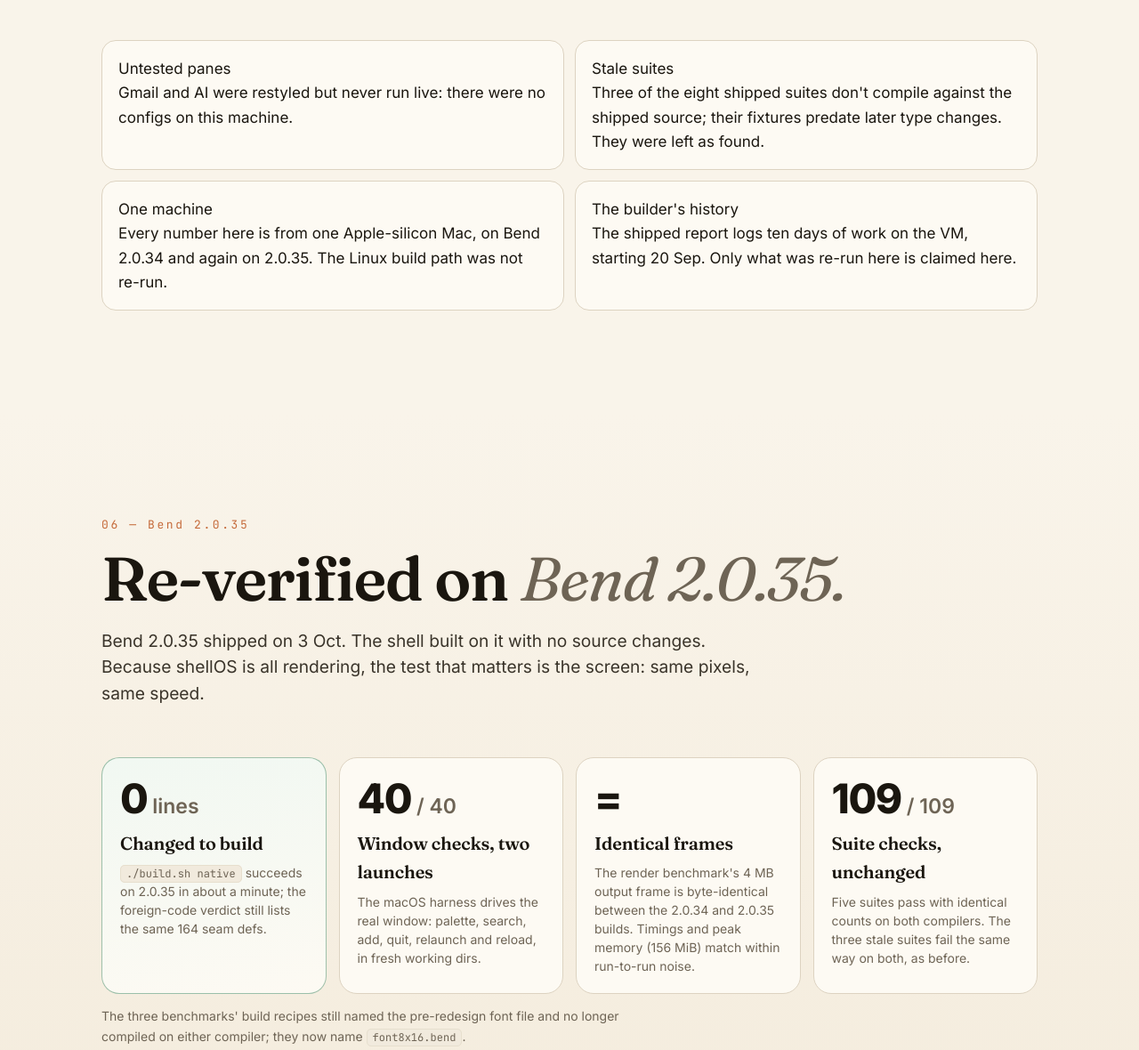
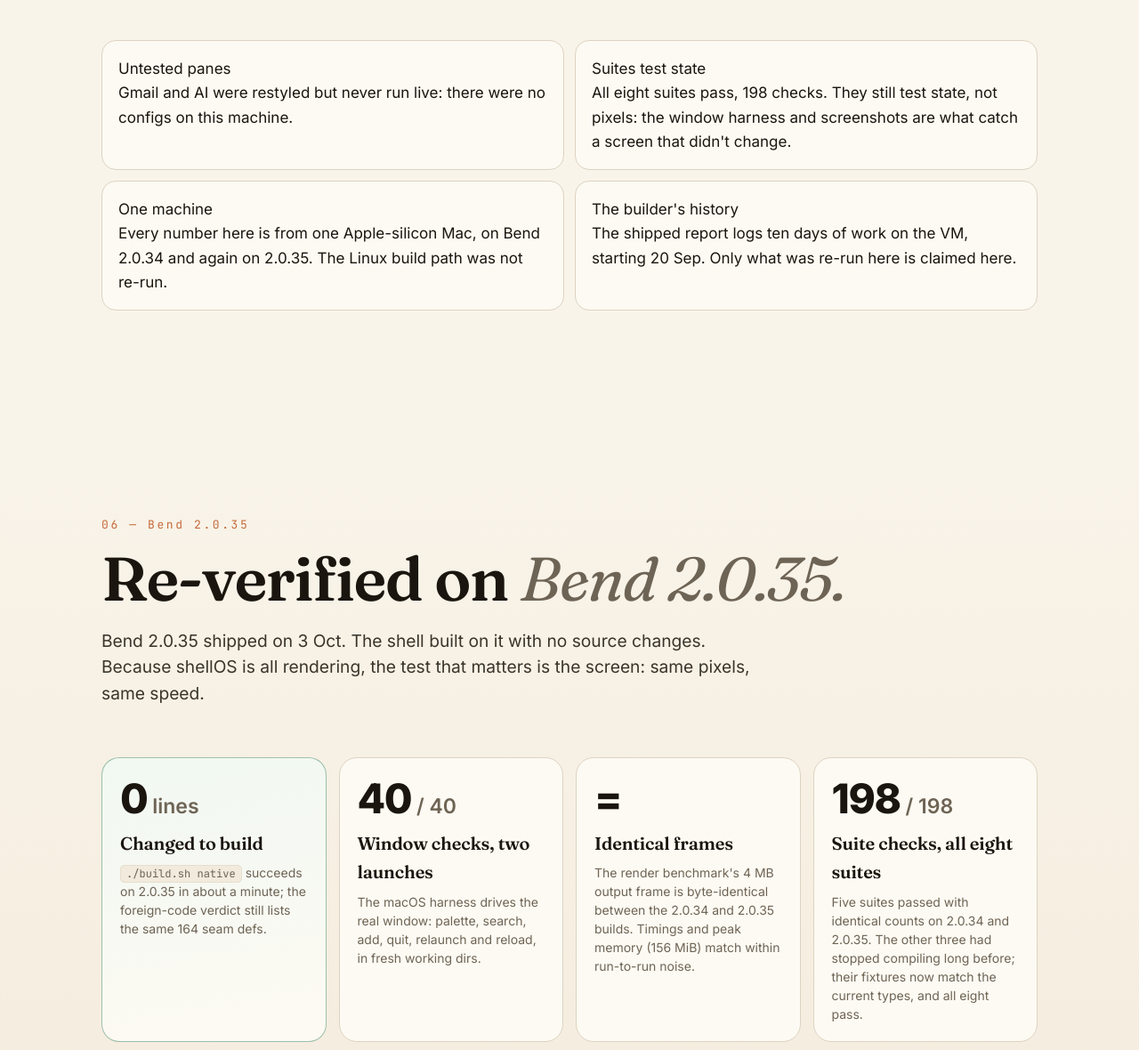
Before and after one commit to ckluis/shellOS, a plain HTML site: page index.html in a window 1280 px wide. Shown: the part 6991-8171 px from the top of the page at 89% size. Drawn offline with Linux system fonts and the light colour scheme.

Commit message:
Page and REPORT: all eight suites pass
The "Stale suites" limit becomes "Suites test state" (198 checks pass,
but screenshots still catch what state checks can't), and the 2.0.35
section counts 198/198 across all eight suites. REPORT.md records the fix.

Co-Authored-By: Claude Opus 5.5 <noreply@anthropic.com>

```diff
--- a/index.html
+++ b/index.html
@@ -155,7 +155,7 @@
   </div>
   <div class="facts">
     <div class="fact reveal"><div class="k">Untested panes</div><p>Gmail and AI were restyled but never run live: there were no configs on this machine.</p></div>
-    <div class="fact reveal d1"><div class="k">Stale suites</div><p>Three of the eight shipped suites don't compile against the shipped source; their fixtures predate later type changes. They were left as found.</p></div>
+    <div class="fact reveal d1"><div class="k">Suites test state</div><p>All eight suites pass, 198 checks. They still test state, not pixels: the window harness and screenshots are what catch a screen that didn't change.</p></div>
     <div class="fact reveal d2"><div class="k">One machine</div><p>Every number here is from one Apple-silicon Mac, on Bend 2.0.34 and again on 2.0.35. The Linux build path was not re-run.</p></div>
     <div class="fact reveal d3"><div class="k">The builder's history</div><p>The shipped report logs ten days of work on the VM, starting 20 Sep. Only what was re-run here is claimed here.</p></div>
   </div>
@@ -168,7 +168,7 @@
     <h2 class="reveal d1">Re-verified on <em>Bend 2.0.35.</em></h2>
     <p class="reveal d2">Bend 2.0.35 shipped on 3 Oct. The shell built on it with no source changes. Because shellOS is all rendering, the test that matters is the screen: same pixels, same speed.</p>
   </div>
-  <div class="proofs"><div class="proof hl reveal"><div class="n">0<small> lines</small></div><h4>Changed to build</h4><p><code>./build.sh native</code> succeeds on 2.0.35 in about a minute; the foreign-code verdict still lists the same 164 seam defs.</p></div><div class="proof reveal d1"><div class="n">40<small> / 40</small></div><h4>Window checks, two launches</h4><p>The macOS harness drives the real window: palette, search, add, quit, relaunch and reload, in fresh working dirs.</p></div><div class="proof reveal d2"><div class="n">=</div><h4>Identical frames</h4><p>The render benchmark's 4 MB output frame is byte-identical between the 2.0.34 and 2.0.35 builds. Timings and peak memory (156 MiB) match within run-to-run noise.</p></div><div class="proof reveal d3"><div class="n">109<small> / 109</small></div><h4>Suite checks, unchanged</h4><p>Five suites pass with identical counts on both compilers. The three stale suites fail the same way on both, as before.</p></div></div>
+  <div class="proofs"><div class="proof hl reveal"><div class="n">0<small> lines</small></div><h4>Changed to build</h4><p><code>./build.sh native</code> succeeds on 2.0.35 in about a minute; the foreign-code verdict still lists the same 164 seam defs.</p></div><div class="proof reveal d1"><div class="n">40<small> / 40</small></div><h4>Window checks, two launches</h4><p>The macOS harness drives the real window: palette, search, add, quit, relaunch and reload, in fresh working dirs.</p></div><div class="proof reveal d2"><div class="n">=</div><h4>Identical frames</h4><p>The render benchmark's 4 MB output frame is byte-identical between the 2.0.34 and 2.0.35 builds. Timings and peak memory (156 MiB) match within run-to-run noise.</p></div><div class="proof reveal d3"><div class="n">198<small> / 198</small></div><h4>Suite checks, all eight suites</h4><p>Five suites passed with identical counts on 2.0.34 and 2.0.35. The other three had stopped compiling long before; their fixtures now match the current types, and all eight pass.</p></div></div>
   <p class="note reveal">The three benchmarks' build recipes still named the pre-redesign font file and no longer compiled on either compiler; they now name <code>font8x16.bend</code>.</p>
 </div></section>
 
```
Also changed, not shown: 1 other file.
